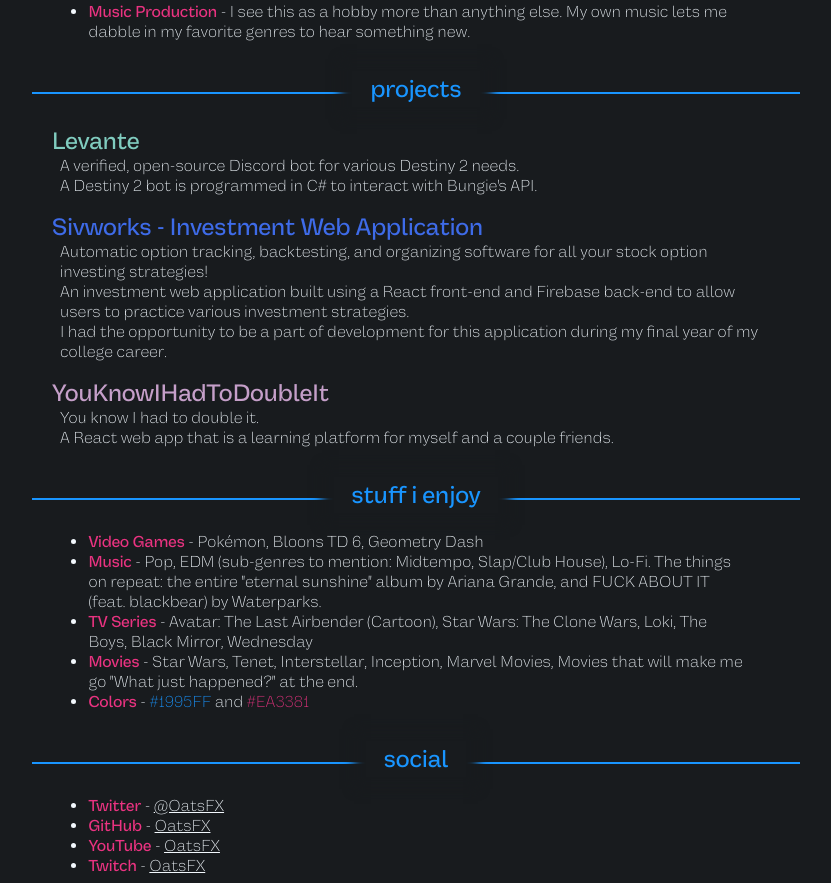
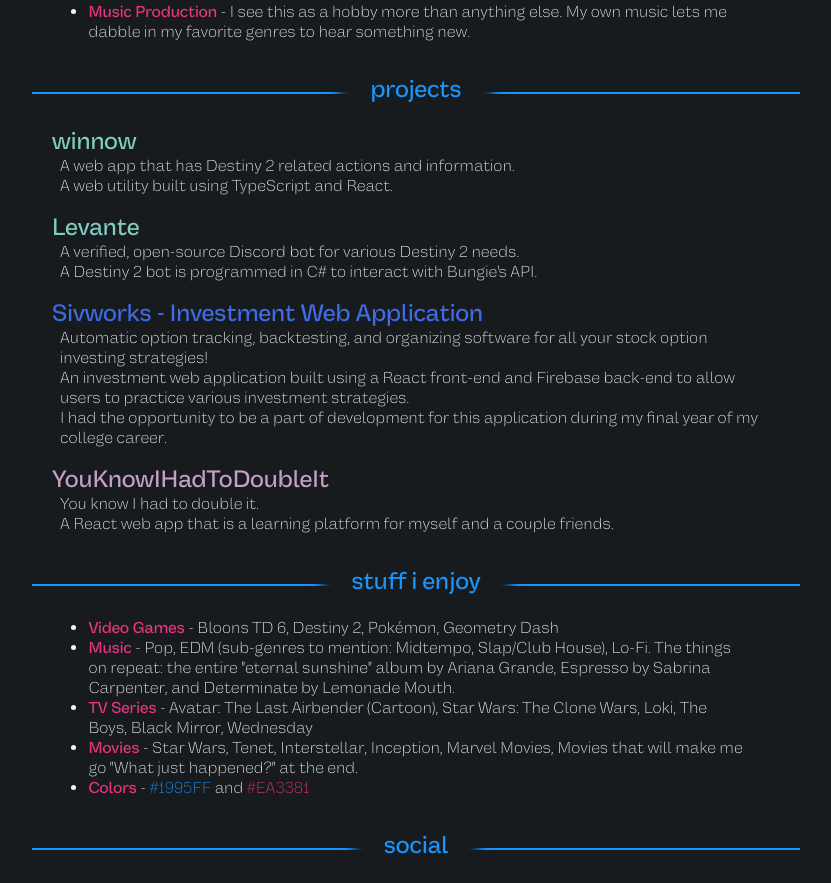
Before and after one commit to oatsfx/oatsfx.github.io, a React (Create React App) app: page /portfolio in a window 1280 px wide. Shown: the part 602-1485 px from the top of the page, without its empty margins (224-1055 px from the left). Built offline with nearby package versions, Linux system fonts and the light colour scheme.

Commit message:
add: winnow project
add: new music bangers

```diff
--- a/package.json
+++ b/package.json
@@ -19,7 +19,8 @@
   },
   "scripts": {
     "start": "react-scripts start",
-    "deploy": "gh-pages -d build",
+    "predeploy": "npm run build",
+    "deploy": "gh-pages -d build --cname www.oatsfx.com",
     "build": "react-scripts build",
     "test": "react-scripts test",
     "eject": "react-scripts eject"
--- a/src/App.jsx
+++ b/src/App.jsx
@@ -5,7 +5,8 @@ import { styled } from "@mui/material/styles";
 const App = () => {
   const currentBangers = [
     'the entire "eternal sunshine" album by Ariana Grande',
-    "FUCK ABOUT IT (feat. blackbear) by Waterparks",
+    "Espresso by Sabrina Carpenter",
+    "Determinate by Lemonade Mouth",
   ];
 
   let currentBangersStr = "The things on repeat: ";
@@ -114,6 +115,19 @@ const App = () => {
         <div className="content">
           <h2>
             <a
+              href="https://winnow.oatsfx.com/"
+              target="_blank"
+              className="levante-color"
+            >
+              winnow
+            </a>
+          </h2>
+          <p>A web app that has Destiny 2 related actions and information.</p>
+          <p>A web utility built using TypeScript and React.</p>
+        </div>
+        <div className="content">
+          <h2>
+            <a
               href="https://levante.dev/"
               target="_blank"
               className="levante-color"
@@ -174,7 +188,8 @@ const App = () => {
         <div className="content">
           <ul>
             <li>
-              <b>Video Games</b> - Pokémon, Bloons TD 6, Geometry Dash
+              <b>Video Games</b> - Bloons TD 6, Destiny 2, Pokémon, Geometry
+              Dash
             </li>
             <li>
               <b>Music</b> - Pop, EDM (sub-genres to mention: Midtempo,
```
